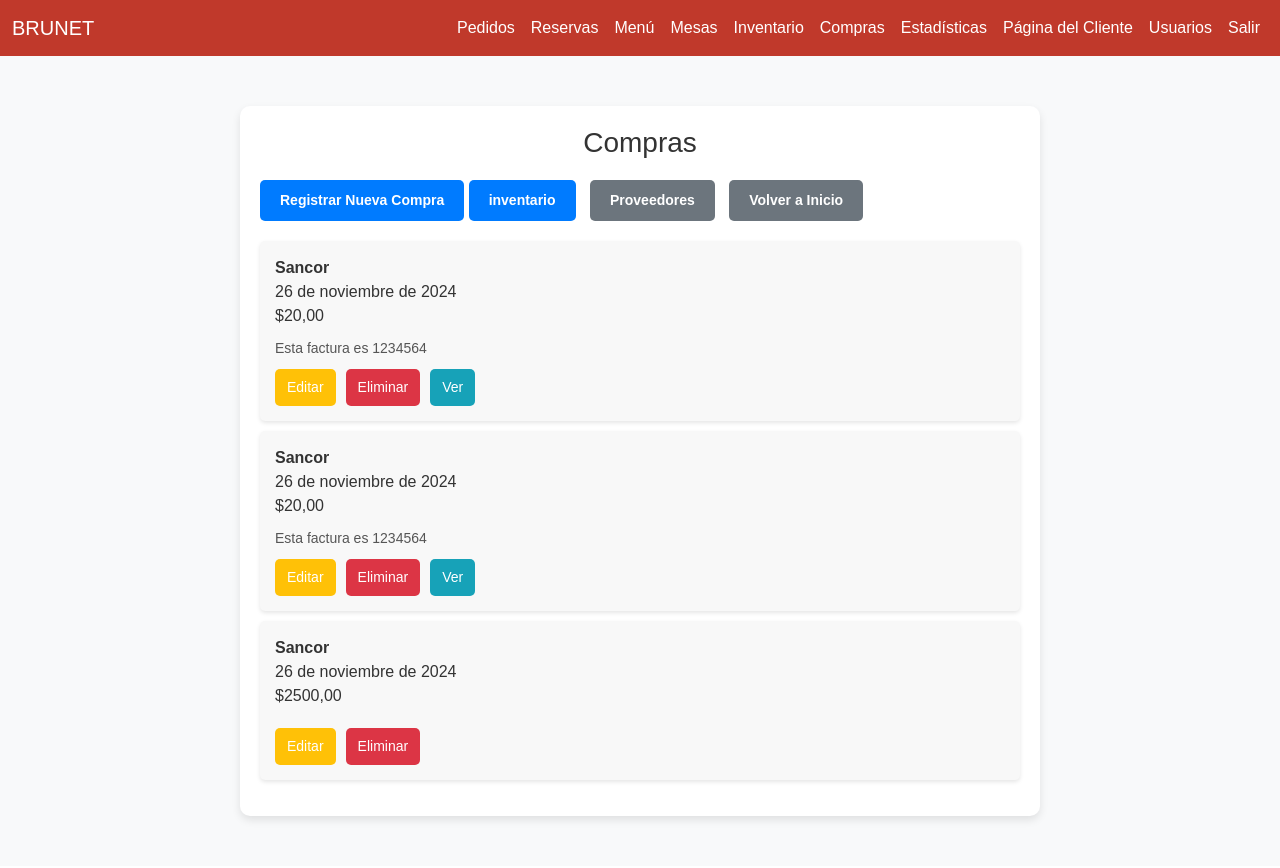
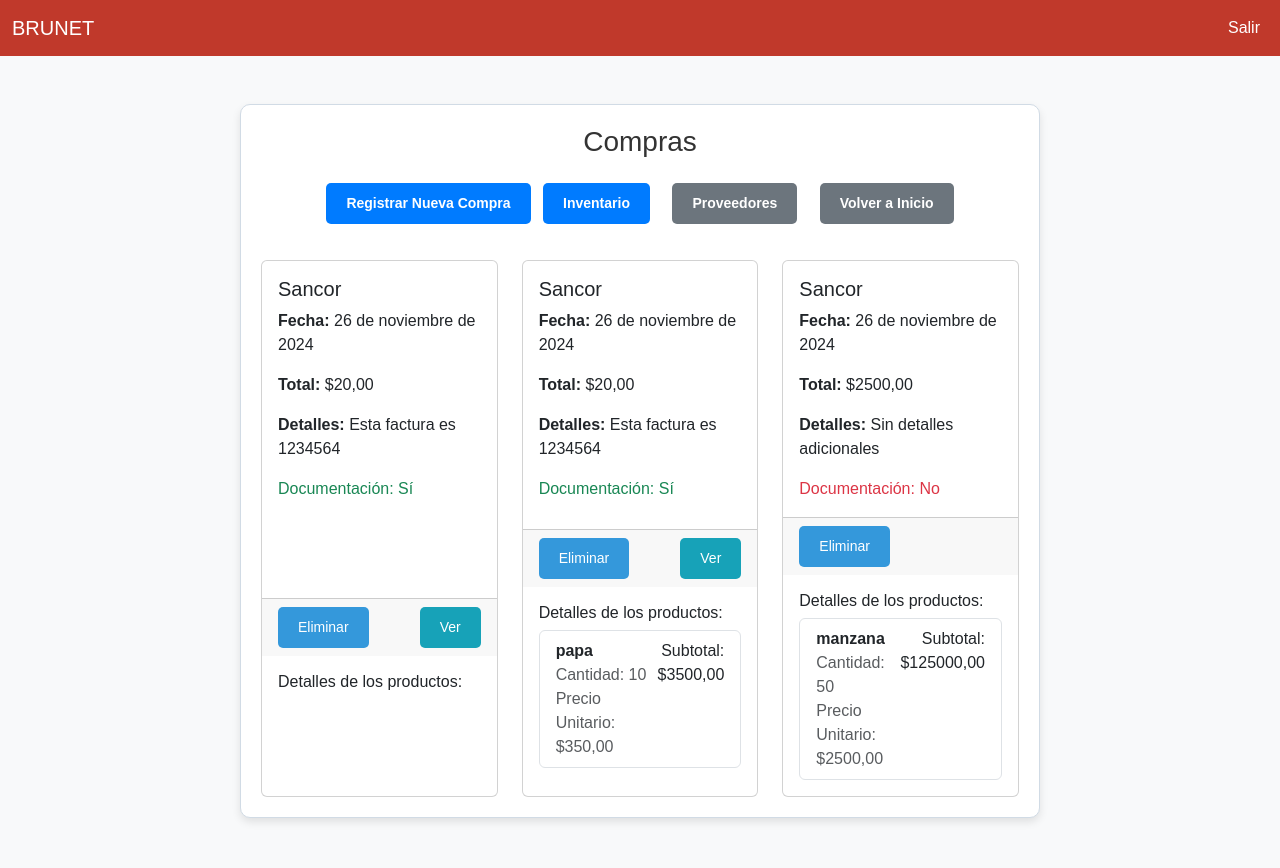
Before and after one commit to Leonelpescador/ProyectoBrunet-Grupo, a Django app: template brunet/restaurant/templates/compra/compras.html in a window 1280 px wide. Before the commit the page ends 823 px from the top, so only its background shows below. Run offline with Django 5.2, Linux system fonts and the light colour scheme; the template is opened without the code that fills it: values that come from a table or form of the project are taken from there, others are empty; data comes from the database, SQL or seed files in the repository; both versions use the stored data as it was after the commit; parts of the project's set-up code (start-up, migrations or seed data) failed here and were passed over; some libraries are stand-ins or nearby versions.

Commit message:
version final.

```diff
--- a/brunet/restaurant/models.py
+++ b/brunet/restaurant/models.py
@@ -263,6 +263,8 @@
 
     def __str__(self):
         return f"Compra de {self.proveedor.nombre_proveedor} por ${self.total}"
+
+
 class DetalleCompra(models.Model):
     compra = models.ForeignKey(Compra, on_delete=models.CASCADE)
     inventario = models.ForeignKey(Inventario, on_delete=models.CASCADE)
--- a/brunet/restaurant/templates/base.html
+++ b/brunet/restaurant/templates/base.html
@@ -25,42 +25,71 @@
                     <li class="nav-item {% if request.resolver_match.url_name == 'cocinero_dashboard' %}active{% endif %}">
                         <a class="nav-link" href="{% url 'cocinero_dashboard' %}">Cocina</a>
                     </li>
+                    {% endif %}
+
+                    {% if request.user.tipo_usuario == 'cocinero' or request.user.tipo_usuario == 'cajero' %}
                     <li class="nav-item {% if request.resolver_match.url_name == 'listar_menu' %}active{% endif %}">
                         <a class="nav-link" href="{% url 'listar_menu' %}">Menú</a>
                     </li>
                     {% endif %}
 
-                    {% if request.user.tipo_usuario == 'mesero' %}
+                    {% if request.user.tipo_usuario != 'mesero' and request.user.tipo_usuario == 'cajero' and request.user.tipo_usuario != 'cocinero'%}
                     <li class="nav-item {% if request.resolver_match.url_name == 'cliente' %}active{% endif %}">
                         <a class="nav-link" href="{% url 'cliente' %}">Página del Cliente</a>
                     </li>
                     {% endif %}
 
-                    {% if request.user.tipo_usuario != 'mesero' and request.user.tipo_usuario != 'cocinero' %}
+                    {% if request.user.tipo_usuario == 'mesero' or request.user.tipo_usuario == 'cocinero' or request.user.tipo_usuario == 'cajero' %}
                     <li class="nav-item {% if request.resolver_match.url_name == 'pedidos_activos' %}active{% endif %}">
                         <a class="nav-link" href="{% url 'pedidos_activos' %}">Pedidos</a>
                     </li>
+                    {% endif %}
+
+                    {% if request.user.tipo_usuario == 'cajero' %}
                     <li class="nav-item {% if request.resolver_match.url_name == 'reservas' %}active{% endif %}">
                         <a class="nav-link" href="{% url 'reservas' %}">Reservas</a>
                     </li>
+                    {% endif %}
+
+
+                  <!--
                     <li class="nav-item {% if request.resolver_match.url_name == 'listar_menu' %}active{% endif %}">
                         <a class="nav-link" href="{% url 'listar_menu' %}">Menú</a>
                     </li>
+                   -->
+
+                    {% if request.user.tipo_usuario == 'cajero'%}
                     <li class="nav-item {% if request.resolver_match.url_name == 'lista_mesas' %}active{% endif %}">
                         <a class="nav-link" href="{% url 'lista_mesas' %}">Mesas</a>
                     </li>
+                    {% endif %}
+
+                    {% if request.user.tipo_usuario == 'cajero' or request.user.tipo_usuario == 'cocinero' %}
                     <li class="nav-item {% if request.resolver_match.url_name == 'inventario' %}active{% endif %}">
                         <a class="nav-link" href="{% url 'inventario' %}">Inventario</a>
                     </li>
+                    {% endif %}
+
+                    {% if request.user.tipo_usuario == 'cajero' %}
                     <li class="nav-item {% if request.resolver_match.url_name == 'compras' %}active{% endif %}">
                         <a class="nav-link" href="{% url 'compras' %}">Compras</a>
                     </li>
+                    {% endif %}
+
+                    {% if request.user.tipo_usuario == 'admin' %}
                     <li class="nav-item {% if request.resolver_match.url_name == 'generar_reporte' %}active{% endif %}">
                         <a class="nav-link" href="{% url 'generar_reporte' %}">Estadísticas</a>
                     </li>
+                    {% endif %}
+
+
+                    <!--
                     <li class="nav-item {% if request.resolver_match.url_name == 'cliente' %}active{% endif %}">
                         <a class="nav-link" href="{% url 'cliente' %}">Página del Cliente</a>
                     </li>
+                    -->
+
+                    {% if request.user.tipo_usuario == 'admin' %}
                     <li class="nav-item {% if request.resolver_match.url_name == 'listar_usuarios' %}active{% endif %}">
                         <a class="nav-link" href="{% url 'listar_usuarios' %}">Usuarios</a>
                     </li>
--- a/brunet/restaurant/templates/compra/compras.html
+++ b/brunet/restaurant/templates/compra/compras.html
@@ -169,47 +169,83 @@
     }
 </style>
 
-<div class="compras-container">
-    <h1>Compras</h1>
-    <div>
-        <a href="{% url 'crear_compra' %}" class="btn btn-primary">Registrar Nueva Compra</a>
-        <a href="{% url 'inventario' %}" class="btn btn-primary">inventario</a>
-        <a href="{% url 'proveedores' %}" class="btn btn-secondary">Proveedores</a>
+<div class="container compras-container mt-5">
+    <h1 class="text-center mb-4">Compras</h1>
+    <div class="mb-3 text-center">
+        <a href="{% url 'crear_compra' %}" class="btn btn-primary me-2">Registrar Nueva Compra</a>
+        <a href="{% url 'inventario' %}" class="btn btn-primary me-2">Inventario</a>
+        <a href="{% url 'proveedores' %}" class="btn btn-secondary me-2">Proveedores</a>
         <a href="{% url 'home' %}" class="btn btn-secondary">Volver a Inicio</a>
     </div>
-    <ul class="compras-list">
+
+    {% if compras %}
+    <div class="row row-cols-1 row-cols-md-3 g-4">
         {% for compra in compras %}
-        <li class="compra-item">
-            <span>{{ compra.proveedor.nombre_proveedor }}</span>
-            <span>{{ compra.fecha_compra }}</span>
-            <span>${{ compra.total }}</span>
-            <div class="detalle">
-                {{ compra.detalle }}
+        <div class="col">
+            <div class="card h-100">
+                <div class="card-body">
+                    <h5 class="card-title">{{ compra.proveedor.nombre_proveedor }}</h5>
+                    <p class="card-text"><strong>Fecha:</strong> {{ compra.fecha_compra }}</p>
+                    <p class="card-text"><strong>Total:</strong> ${{ compra.total }}</p>
+                    <p class="card-text"><strong>Detalles:</strong> {{ compra.detalle|default:"Sin detalles adicionales" }}</p>
+                    {% if compra.tiene_documentacion %}
+                    <p class="card-text text-success">Documentación: Sí</p>
+                    {% else %}
+                    <p class="card-text text-danger">Documentación: No</p>
+                    {% endif %}
                 </div>
-            <div class="compra-actions">
-                <a href="{% url 'editar_compra' compra.id %}" class="btn-edit">Editar</a>
-                <a href="{% url 'eliminar_compra' compra.id %}" class="btn-delete">Eliminar</a>
+                <div class="card-footer d-flex justify-content-between">
+                    <a href="{% url 'eliminar_compra' compra.id %}" class="btn btn-danger btn-sm">Eliminar</a>
                     {% if compra.archivo_documentacion %}
-                <a href="{{ compra.archivo_documentacion.url }}" class="btn-view" data-file="{{ compra.archivo_documentacion.url }}" download>Ver</a>
+                    <a href="{{ compra.archivo_documentacion.url }}" class="btn btn-info btn-sm btn-view" data-file="{{ compra.archivo_documentacion.url }}">Ver</a>
                     {% endif %}
+                </div>
+                <div class="card-body">
+                    <h6>Detalles de los productos:</h6>
+                    <ul class="list-group">
+                        {% for detalle in compra.detallecompra_set.all %}
+                        <li class="list-group-item d-flex justify-content-between">
+                            <div>
+                                <strong>{{ detalle.inventario.nombre_producto }}</strong>
+                                <p class="mb-0 text-muted">Cantidad: {{ detalle.cantidad }}</p>
+                                <p class="mb-0 text-muted">Precio Unitario: ${{ detalle.precio_unitario }}</p>
+                            </div>
+                            <div>
+                                <p class="mb-0 text-end">Subtotal: ${{ detalle.subtotal }}</p>
                             </div>
                         </li>
                         {% endfor %}
                     </ul>
                 </div>
+            </div>
+        </div>
+        {% endfor %}
+    </div>
+    {% else %}
+    <p class="text-center text-muted">No hay compras registradas.</p>
+    {% endif %}
+</div>
 
-<div id="previewModal" class="modal">
+<!-- Modal -->
+<div id="previewModal" class="modal fade" tabindex="-1">
+    <div class="modal-dialog modal-lg">
         <div class="modal-content">
-    <span class="close">&times;</span>
-    <div id="previewContent"></div>
+            <div class="modal-header">
+                <h5 class="modal-title">Previsualización</h5>
+                <button type="button" class="btn-close" data-bs-dismiss="modal" aria-label="Cerrar"></button>
+            </div>
+            <div class="modal-body" id="previewContent"></div>
+            <div class="modal-footer">
+                <button type="button" class="btn btn-secondary" data-bs-dismiss="modal">Cerrar</button>
+            </div>
+        </div>
     </div>
 </div>
 
 <script>
     document.addEventListener('DOMContentLoaded', function () {
-        const modal = document.getElementById('previewModal');
+        const modal = new bootstrap.Modal(document.getElementById('previewModal'));
         const previewContent = document.getElementById('previewContent');
-        const closeBtn = document.querySelector('.modal .close');
 
         document.querySelectorAll('.btn-view').forEach(function (viewButton) {
             viewButton.addEventListener('click', function (event) {
@@ -220,31 +256,17 @@
                 previewContent.innerHTML = '';
 
                 if (fileExtension === 'pdf') {
-                    window.open(fileUrl, '_blank');
+                    previewContent.innerHTML = `<iframe src="${fileUrl}" class="w-100" style="height:500px;"></iframe>`;
                 } else if (['jpg', 'jpeg', 'png', 'gif'].includes(fileExtension)) {
-                    const img = document.createElement('img');
-                    img.src = fileUrl;
-                    img.style.width = '100%';
-                    previewContent.appendChild(img);
-                    modal.style.display = 'block';
+                    previewContent.innerHTML = `<img src="${fileUrl}" class="img-fluid" alt="Previsualización">`;
                 } else {
-                    const p = document.createElement('p');
-                    p.textContent = 'Previsualización no disponible para este tipo de archivo. Haz clic en el enlace para descargar.';
-                    previewContent.appendChild(p);
-                    modal.style.display = 'block';
+                    previewContent.innerHTML = '<p>No se puede previsualizar este tipo de archivo.</p>';
                 }
+
+                modal.show();
             });
-        });
-
-        closeBtn.addEventListener('click', function () {
-            modal.style.display = 'none';
-        });
-
-        window.addEventListener('click', function (event) {
-            if (event.target === modal) {
-                modal.style.display = 'none';
-            }
         });
     });
 </script>
+
 {% endblock %}
--- a/brunet/restaurant/templates/pedido/pedidos_activos.html
+++ b/brunet/restaurant/templates/pedido/pedidos_activos.html
@@ -60,13 +60,16 @@
                                             <a href="{% url 'registrar_pago' pedido.id %}" class="btn btn-success mb-1">Registrar Pago</a>
                                         {% endif %}
                                     {% endif %}
+                                    <!---->
+
                                 {% else %}
                                     <span class="badge bg-info text-dark">En proceso por {{ pedido.usuario_procesando.username }}</span>
                                 {% endif %}
                             </td>
 
-                        </tr>
+
                     {% endfor %}
+
                 </tbody>
             </table>
         </div>
--- a/brunet/restaurant/templates/reserva/reservas.html
+++ b/brunet/restaurant/templates/reserva/reservas.html
@@ -29,6 +29,7 @@
                         <td>{{ reserva.estado }}</td>
                         <td>{{ reserva.comentarios|default_if_none:"Sin comentarios"}}</td>
                         <td>
+                            <a href="{% url 'modificar_estado_reserva' reserva.id %}" class="btn btn-sm btn-primary">Cambiar Estado</a>
                             <a href="{% url 'editar_reserva' reserva.id %}" class="btn btn-sm btn-primary">Modificar</a>
                             <a href="{% url 'eliminar_reserva' reserva.id %}" class="btn btn-sm btn-danger">Eliminar</a>
                         </td>
--- a/brunet/restaurant/urls.py
+++ b/brunet/restaurant/urls.py
@@ -26,7 +26,8 @@
     eliminar_compra,
     obtener_precio_plato,
     marcar_servido,
-    crear_categoria, eliminar_categoria, listar_categorias, cocinero_dashboard, nuevos_pedidos, restablecer_contraseña
+    crear_categoria, eliminar_categoria, listar_categorias, cocinero_dashboard, nuevos_pedidos, restablecer_contraseña,
+
 )
 
 urlpatterns =[
@@ -60,6 +61,7 @@
     path('reserva/crear/', views.crear_reserva, name='crear_reserva'),
     path('reserva/editar/<int:reserva_id>/', views.modificar_reserva, name='editar_reserva'),
     path('reserva/eliminar/<int:reserva_id>/', views.eliminar_reserva, name='eliminar_reserva'),
+    path('reserva/estado/<int:reserva_id>/', views.modificar_estado_reserva, name='modificar_estado_reserva'),
     path('reservas/', views.reservas, name='reservas'),
 
 
```
Also changed, not shown: brunet/restaurant/forms.py (+8 -1 lines), brunet/restaurant/templates/compra/editar_compra.html (+54 -17 lines), brunet/restaurant/views.py (+106 -39 lines), brunet/db.sqlite3. Lines whose indentation alone changed are shown as unchanged.
